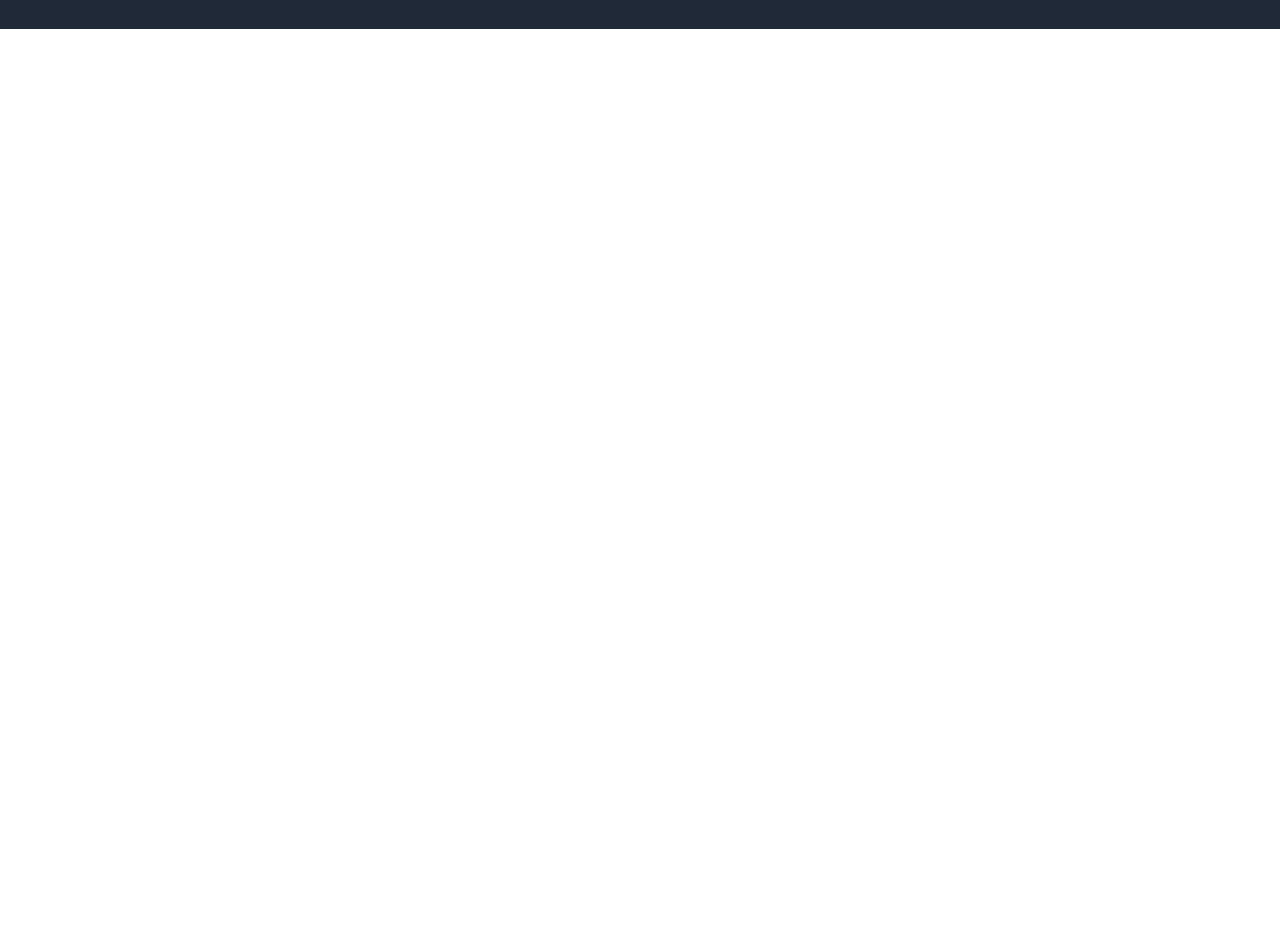
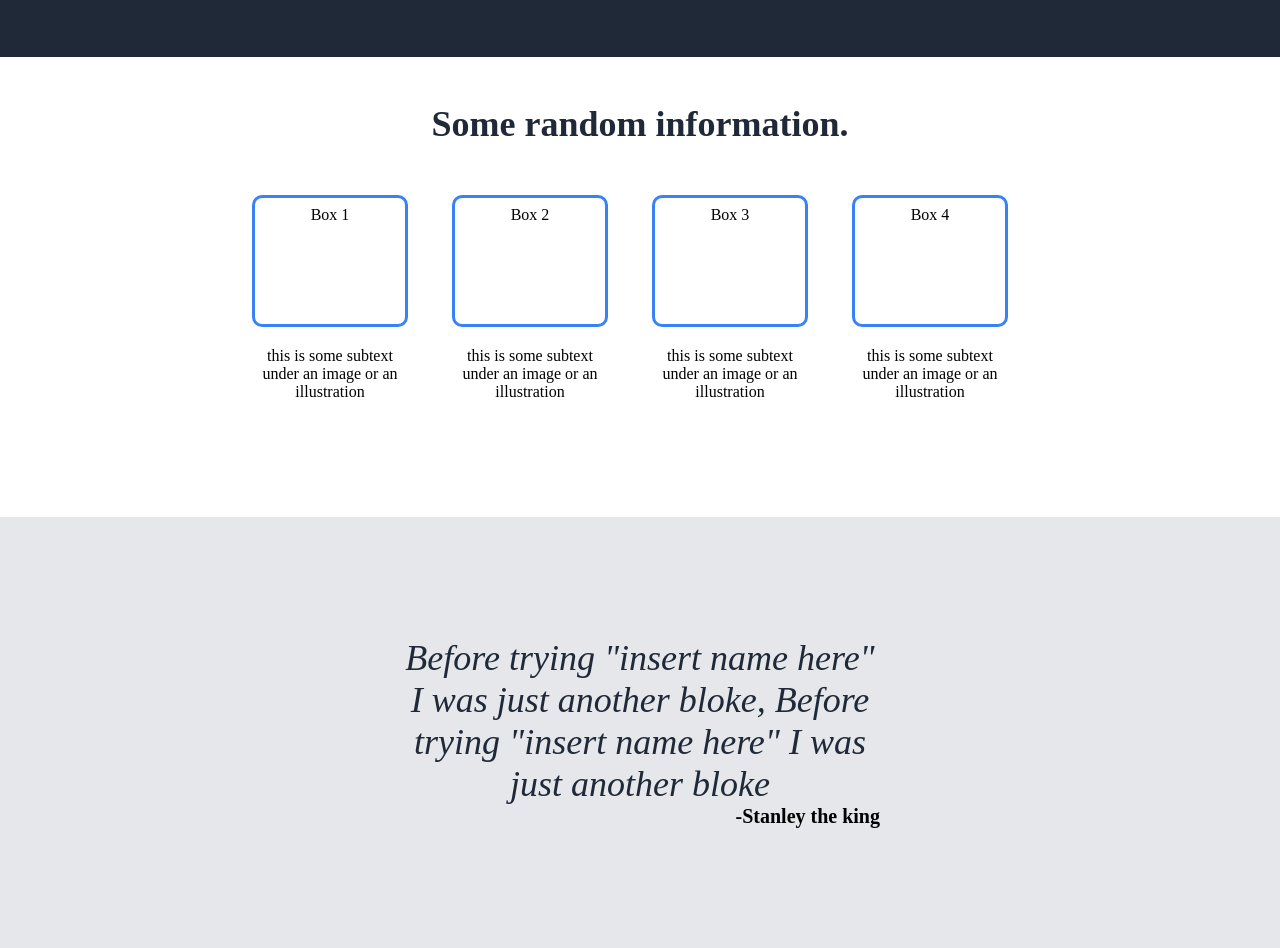
Before and after one commit to MrLeeds/The-Landing-Page, a plain HTML site: page index.html in a window 1280 px wide. Shown: the part 349-1297 px from the top of the page. Before the commit the page ends 800 px from the top, so only its background shows below. Drawn offline with Linux system fonts and the light colour scheme.

Commit message:
body for the landing page

```diff
--- a/index.html
+++ b/index.html
@@ -6,6 +6,7 @@
         <link rel="stylesheet" href="styles.css">
     </head>
     <body>
+
         <div class="header">
           <div class="left">
             <div class="logo">
@@ -31,8 +32,35 @@
             </div>
           </div>
         </div>
-        <div class="container">
-            <div class="side"
+
+        <div class="mid">
+            <div class="mid-header"> Some random information.
+            </div>
+            <div class="mid-box-img">
+                <div class="mid-container-1">
+                    <div class="mc-box">
+                        <div class="mc-b1">Box 1</div>
+                        <div mid-text-under-boxes>this is some subtext under an image or an illustration</div>
+                        </div>
+                    <div class="mc-box">
+                        <div class="mc-b2">Box 2</div>
+                        <div mid-text-under-boxes>this is some subtext under an image or an illustration</div>
+                        </div>
+                    <div class="mc-box">
+                        <div class="mc-b3">Box 3</div>
+                        <div mid-text-under-boxes>this is some subtext under an image or an illustration</div>
+                        </div>
+                    <div class="mc-box">
+                        <div class="mc-b4">Box 4</div>
+                         <div mid-text-under-boxes>this is some subtext under an image or an illustration</div>
+                         </div>
+                </div>
+            </div>
+        </div>
+
+        <div class="middle-bottom">
+            <div class="quote">Before trying "insert name here" I was just another bloke, Before trying "insert name here" I was just another bloke</div>
+            <div class="p-name">-Stanley the king</div>
 
 
 
@@ -45,16 +73,5 @@
 
 
 
-
-
-
-
-
-
-
-
-
-
-
     </body>
 </html>
--- a/styles.css
+++ b/styles.css
@@ -3,6 +3,9 @@ body {
     display: flex;
     flex-direction: column;
 }
+
+
+/* Header */
 
 .header {
 display: flex;
@@ -37,6 +40,7 @@ color: #f9faf8;
 a {
 font-size: 18px;
 color: #E5E7EB;
+text-decoration: none;
 }
 
 ul {
@@ -46,7 +50,7 @@ ul {
 }
 
 li {
-margin-left: 5px;
+  margin-left: 15px;
 }
 
 button {
@@ -64,11 +68,91 @@ button {
   }
 
   .oj {
-    max-width: 200px;
-    max-height: 200px;
+    max-width: 300px;
+    max-height: 300px;
   }
 
   img {
     max-width: 100%;
     max-height: 100%;
   }
+
+
+
+
+  /* Mid */
+
+
+.mid {
+padding: 16px;
+display: flex;
+justify-content: center;
+flex-direction: column;
+align-items: center;
+}
+
+.mid-header {
+font-size: 36px;
+font-weight: 900;
+color: #1F2937 ;
+margin-top: 30px;
+}
+
+.mid-container-1 {
+display: flex;
+gap: 20px;
+margin-top: 30px;
+}
+
+.mid-box-img {
+  display: flex;
+  flex-direction: column;
+}
+
+.mc-b1, .mc-b2, .mc-b3, .mc-b4 {
+  border: 1px solid #3882f6;
+  border-radius: 10px;
+  border-width: 3px;
+  padding: 8px 25px;
+  width: 100px;
+  height: 110px;
+  margin: 20px;
+}
+
+.mc-box {
+
+  display: flex;
+  flex-direction: column;
+  justify-content: center;
+  align-items: center;
+  text-align: center;
+  max-width: 160px;
+  margin-right: 20px;
+  margin-bottom: 100px;
+}
+
+
+
+/*middle bottom */
+
+.middle-bottom {
+  background-color: #E5E7EB;
+  padding-top: 120px;
+  padding-bottom: 120px;
+  padding-right: 400px;
+padding-left: 400px;
+}
+
+.quote {
+text-align: center;
+font-size: 36px;
+font-style: italic;
+color: #1F2937;
+
+}
+
+.p-name {
+text-align: right;
+font-size: 20px;
+font-weight: bold;
+}
```
Also changed, not shown: img/fwebsite design.jpg (renamed from img/website design.jpg), img/man-1845814_1280.jpg (added).
